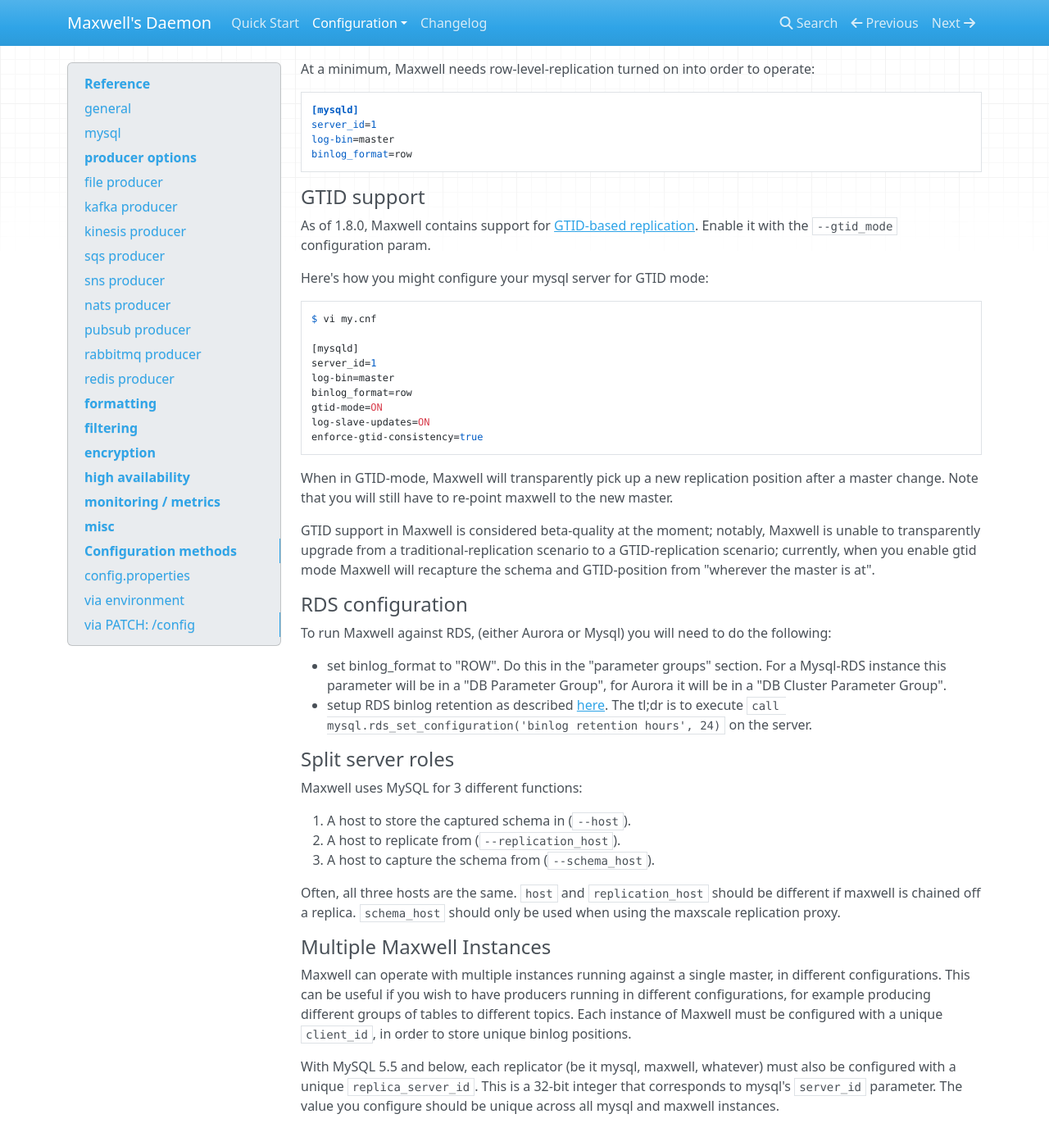
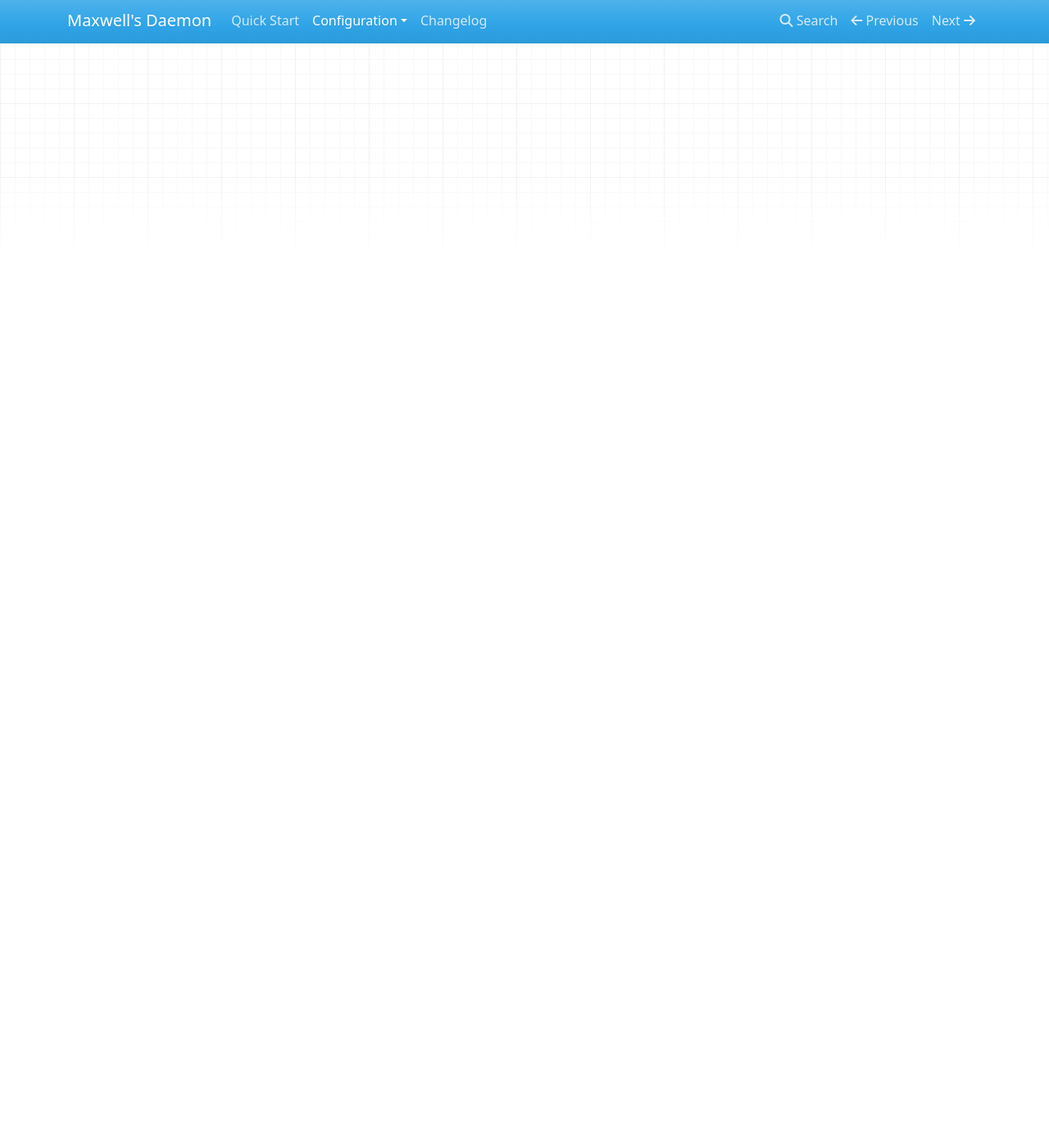
Before and after one commit to zendesk/maxwell, an MkDocs documentation site: the page built from docs/docs/config.md, in a window 1280 px wide and 1400 px high, scrolled down 10263 px. Shown: the whole window at 82% size. Built offline with MkDocs 1.6.1, drawn with Linux system fonts in a browser that asks for light colours; nearby versions of some CDN libraries; some of the changed text lies outside the part shown.

Commit message:
add deployment docs section

````diff
--- a/docs/docs/config.md
+++ b/docs/docs/config.md
@@ -1,8 +1,7 @@
 # Reference
 ***
 
-At the minimum, you will need to specify 'host', 'user', 'password', 'producer'.
-The kafka producer requires 'kafka.bootstrap.servers', the kinesis producer requires 'kinesis_stream'.
+Configuration options are set either via command line or the "config.properties" file.
 
 ##general
 
@@ -309,79 +308,3 @@
 	"filter": "exclude: noisy_db.*"
 }
 ```
-
-### Deployment scenarios
-***
-
-At a minimum, Maxwell needs row-level-replication turned on into order to
-operate:
-
-```
-[mysqld]
-server_id=1
-log-bin=master
-binlog_format=row
-```
-
-#### GTID support
-As of 1.8.0, Maxwell contains support for
-[GTID-based replication](https://dev.mysql.com/doc/refman/5.6/en/replication-gtids.html).
-Enable it with the `--gtid_mode` configuration param.
-
-Here's how you might configure your mysql server for GTID mode:
-
-```
-$ vi my.cnf
-
-[mysqld]
-server_id=1
-log-bin=master
-binlog_format=row
-gtid-mode=ON
-log-slave-updates=ON
-enforce-gtid-consistency=true
-```
-
-When in GTID-mode, Maxwell will transparently pick up a new replication
-position after a master change.  Note that you will still have to re-point
-maxwell to the new master.
-
-GTID support in Maxwell is considered beta-quality at the moment; notably,
-Maxwell is unable to transparently upgrade from a traditional-replication
-scenario to a GTID-replication scenario; currently, when you enable gtid mode
-Maxwell will recapture the schema and GTID-position from "wherever the master
-is at".
-
-
-#### RDS configuration
-To run Maxwell against RDS, (either Aurora or Mysql) you will need to do the following:
-
-- set binlog_format to "ROW".  Do this in the "parameter groups" section.  For a Mysql-RDS instance this parameter will be
-  in a "DB Parameter Group", for Aurora it will be in a "DB Cluster Parameter Group".
-- setup RDS binlog retention as described [here](http://docs.aws.amazon.com/AmazonRDS/latest/UserGuide/USER_LogAccess.Concepts.MySQL.html).
-  The tl;dr is to execute `call mysql.rds_set_configuration('binlog retention hours', 24)` on the server.
-
-#### Split server roles
-
-Maxwell uses MySQL for 3 different functions:
-
-1. A host to store the captured schema in (`--host`).
-2. A host to replicate from (`--replication_host`).
-3. A host to capture the schema from (`--schema_host`).
-
-Often, all three hosts are the same.  `host` and `replication_host` should be different
-if maxwell is chained off a replica.  `schema_host` should only be used when using the
-maxscale replication proxy.
-
-#### Multiple Maxwell Instances
-
-Maxwell can operate with multiple instances running against a single master, in
-different configurations.  This can be useful if you wish to have producers
-running in different configurations, for example producing different groups of
-tables to different topics.  Each instance of Maxwell must be configured with a
-unique `client_id`, in order to store unique binlog positions.
-
-With MySQL 5.5 and below, each replicator (be it mysql, maxwell, whatever) must
-also be configured with a unique `replica_server_id`.  This is a 32-bit integer
-that corresponds to mysql's `server_id` parameter.  The value you configure
-should be unique across all mysql and maxwell instances.
--- a/docs/mkdocs.yml
+++ b/docs/mkdocs.yml
@@ -8,6 +8,7 @@
   - 'Quick Start': 'quickstart.md'
   - 'Configuration':
     - 'Reference': 'config.md'
+    - 'Deployment': 'deployment.md'
     - 'Producers': 'producers.md'
     - 'Filtering': 'filtering.md'
     - 'Bootstrapping': 'bootstrapping.md'
````
Also changed, not shown: docs/docs/deployment.md (added, +67 -0 lines), docs/docs/quickstart.md (+8 -20 lines).
